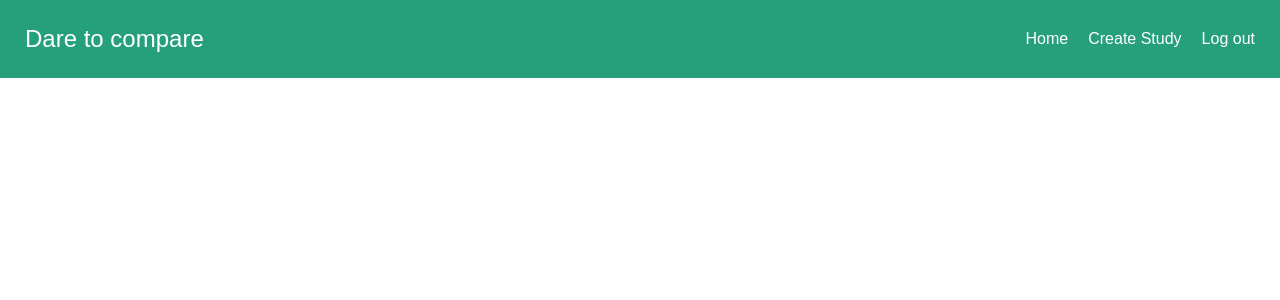
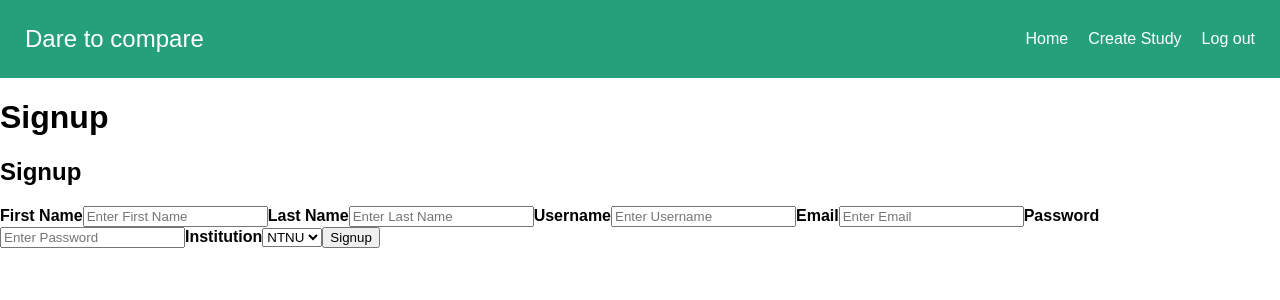
Before and after one commit to miasannstud/webproject, a React (Vite) app in the folder front-end/: page /signup in a window 1280 px wide. Shown: the top 300 px of the page. Built offline with nearby package versions, Linux system fonts and the light colour scheme.

Commit message:
signup frontend ferdig wohooo

```diff
--- a/front-end/src/App.jsx
+++ b/front-end/src/App.jsx
@@ -3,6 +3,7 @@ import React from 'react'
 import { useState } from 'react'
 import { BrowserRouter, Router, Routes, Route} from 'react-router-dom'
 import LoginPage from './pages/auth/loginPage'
+import SignupPage from './pages/auth/signupPage'
 import Navbar from './components/shared/navbar/Navbar';
 import DashPage from './pages/dashboard/DashPage';
 import ResultsPage from './pages/results/ResultsPage';
@@ -16,6 +17,7 @@ function App() {
       <Routes>
         <Route path="/dashboard" element={<DashPage />} />
         <Route path="/" element={<LoginPage />} />
+        <Route path="/signup" element={<SignupPage />} />
         {/* <Route path="/edit/:studyId" element={<EditPage />}/> */}
         <Route path="/results/:studyId" element={<ResultsPage />} />
         <Route path="/createStudy" element={<ArtifactApp />} />
--- a/front-end/src/pages/auth/loginForm.jsx
+++ b/front-end/src/pages/auth/loginForm.jsx
@@ -1,6 +1,5 @@
 // import InputField from "../InputField";
-import React, { useState } from "react";
-
+import { useState } from "react";
 
 export default function LoginForm() {
   const [formData, setFormData] = useState({ username: "", password: "" });
--- a/front-end/src/pages/auth/loginPage.jsx
+++ b/front-end/src/pages/auth/loginPage.jsx
@@ -1,6 +1,7 @@
 import LoginForm from "./loginForm";
 
 export default function LoginPage() {
+  console.log("LoginPage rendered");
   return (
     <div>
       <h1>Login</h1>
--- a/front-end/src/pages/auth/signUpForm.jsx
+++ b/front-end/src/pages/auth/signUpForm.jsx
@@ -0,0 +1,125 @@
+import { useState } from "react";
+
+export default function Signup() {
+  const [formData, setFormData] = useState({
+    firstName: "",
+    lastName: "",
+    username: "",
+    email: "",
+    password: "",
+    institution: "NTNU",
+  });
+  const [error, setError] = useState(null);
+  const [successMessage, setSuccessMessage] = useState("");
+
+  const handleChange = (event) => {
+    setFormData({ ...formData, [event.target.name]: event.target.value });
+  };
+
+  const handleSignup = async (event) => {
+    event.preventDefault();
+    try {
+      const response = await fetch("http://localhost:8080/api/users/signup", {
+        method: "POST",
+        headers: {
+          "Content-Type": "application/json",
+        },
+        body: JSON.stringify(formData),
+      });
+
+      const data = await response.json();
+      if (response.ok) {
+        setSuccessMessage(<p>Signup successful! <a href="http://localhost:5173/">Please login here</a></p>);
+        setError(null);
+        setFormData({
+          firstName: "",
+          lastName: "",
+          username: "",
+          email: "",
+          password: "",
+          institution: "NTNU",
+        });
+      } else {
+        setError(data.message || "Signup failed.");
+        setSuccessMessage("");
+      }
+    } catch (error) {
+      setError("An error occurred. Please try again.");
+      setSuccessMessage("");
+    }
+  };
+
+  return (
+    <div>
+      <h2>Signup</h2>
+      <form onSubmit={handleSignup}>
+        <div className="container">
+          <label htmlFor="firstName"><b>First Name</b></label>
+          <input
+            type="text"
+            placeholder="Enter First Name"
+            name="firstName"
+            value={formData.firstName}
+            onChange={handleChange}
+            required
+          />
+
+          <label htmlFor="lastName"><b>Last Name</b></label>
+          <input
+            type="text"
+            placeholder="Enter Last Name"
+            name="lastName"
+            value={formData.lastName}
+            onChange={handleChange}
+            required
+          />
+
+          <label htmlFor="username"><b>Username</b></label>
+          <input
+            type="text"
+            placeholder="Enter Username"
+            name="username"
+            value={formData.username}
+            onChange={handleChange}
+            required
+          />
+
+          <label htmlFor="email"><b>Email</b></label>
+          <input
+            type="email"
+            placeholder="Enter Email"
+            name="email"
+            value={formData.email}
+            onChange={handleChange}
+            required
+          />
+
+          <label htmlFor="password"><b>Password</b></label>
+          <input
+            type="password"
+            placeholder="Enter Password"
+            name="password"
+            value={formData.password}
+            onChange={handleChange}
+            required
+          />
+
+          <label htmlFor="institution"><b>Institution</b></label>
+          <select
+            name="institution"
+            value={formData.institution}
+            onChange={handleChange}
+            required
+          >
+            <option value="NTNU">NTNU</option>
+            <option value="Other">Other</option>
+          </select>
+
+          <button type="submit">Signup</button>
+        </div>
+      </form>
+      {error && <p style={{ color: "red" }}>{error}</p>}
+      {successMessage && <p style={{ color: "green" }}>{successMessage}</p>}
+    </div>
+  );
+}
--- a/front-end/src/pages/auth/signupPage.jsx
+++ b/front-end/src/pages/auth/signupPage.jsx
@@ -1 +1,11 @@
-import React, {useState} from "react";
+
+import Signup from "./signUpForm";
+
+export default function SignupPage() {
+  return (
+    <div>
+      <h1>Signup</h1>
+      <Signup />
+    </div>
+  );
+}
--- a/front-end/src/pages/home/homePage.jsx
+++ /dev/null
@@ -1,3 +0,0 @@
-export default function HomePage() {
-    return <h1>Welcome to the Home Page!</h1>;
-  }
```
Also changed, not shown: front-end/src/hooks/useLogin.js (added, +16 -0 lines), front-end/src/services/loginService.jsx (+14 -0 lines), front-end/src/context/Auth.Context.jsx (added), front-end/src/hooks/loginHooks.jsx (deleted), front-end/src/hooks/useSignup.js (added), 1 other file (tests, documents, lock files or other folders).
